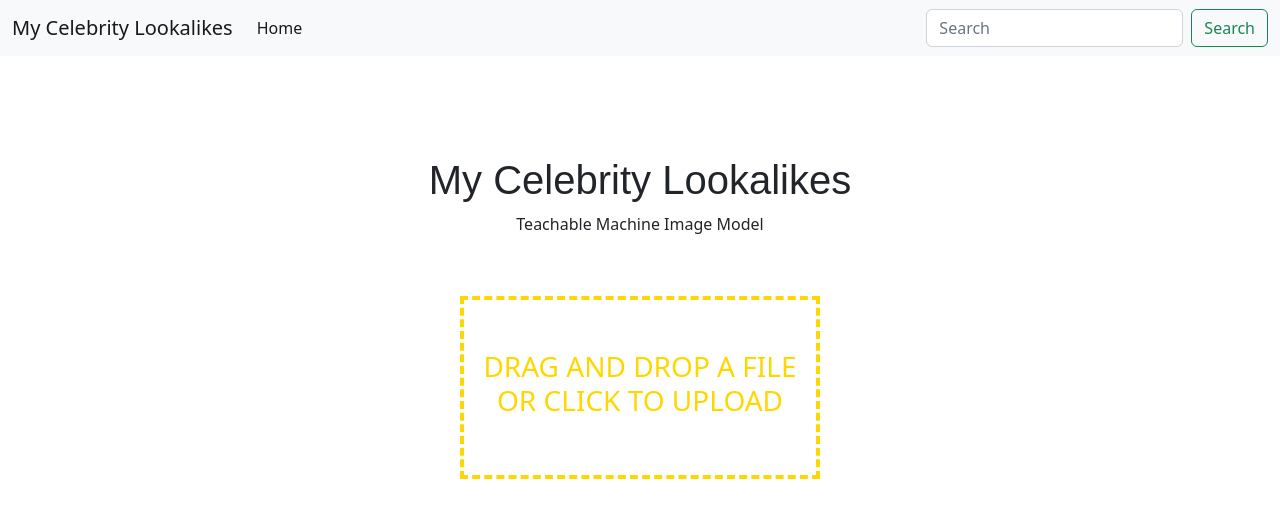
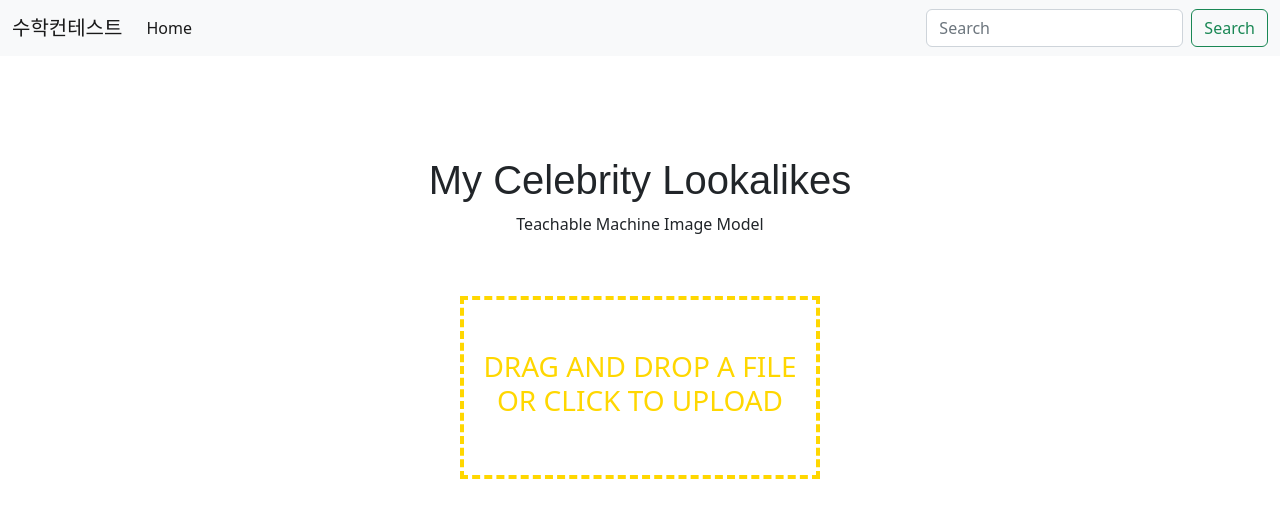
Before and after one commit to thesssavior/Math_Contest, a plain HTML site: page index.html in a window 1280 px wide. Shown: the top 518 px of the page. Drawn offline with nearby package versions, Linux system fonts and the light colour scheme.

Commit message:
Update index.html

```diff
--- a/index.html
+++ b/index.html
@@ -14,7 +14,7 @@
 
     <nav class="navbar navbar-expand-lg bg-light nav-distance">
         <div class="container-fluid">
-            <a class="navbar-brand" href="#">My Celebrity Lookalikes</a>
+            <a class="navbar-brand" href="#">수학컨테스트</a>
             <button class="navbar-toggler" type="button" data-bs-toggle="collapse"
                 data-bs-target="#navbarSupportedContent" aria-controls="navbarSupportedContent" aria-expanded="false"
                 aria-label="Toggle navigation">
```
